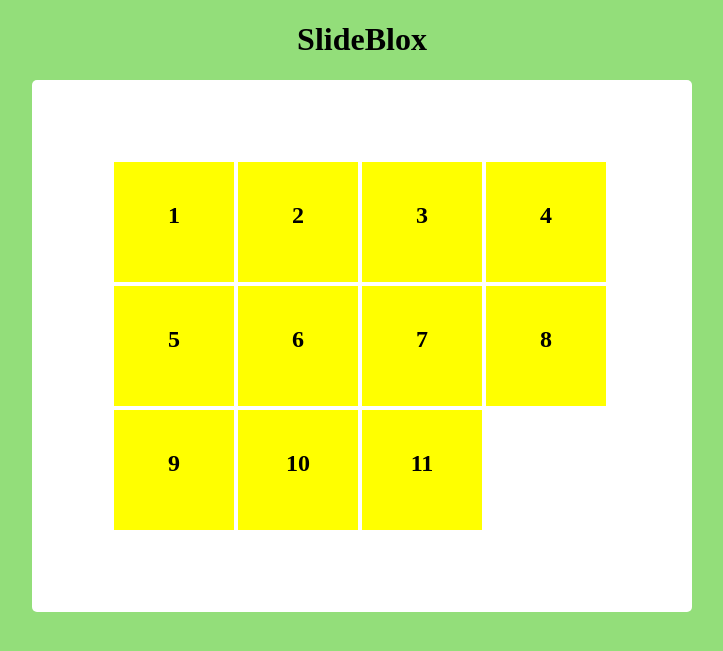
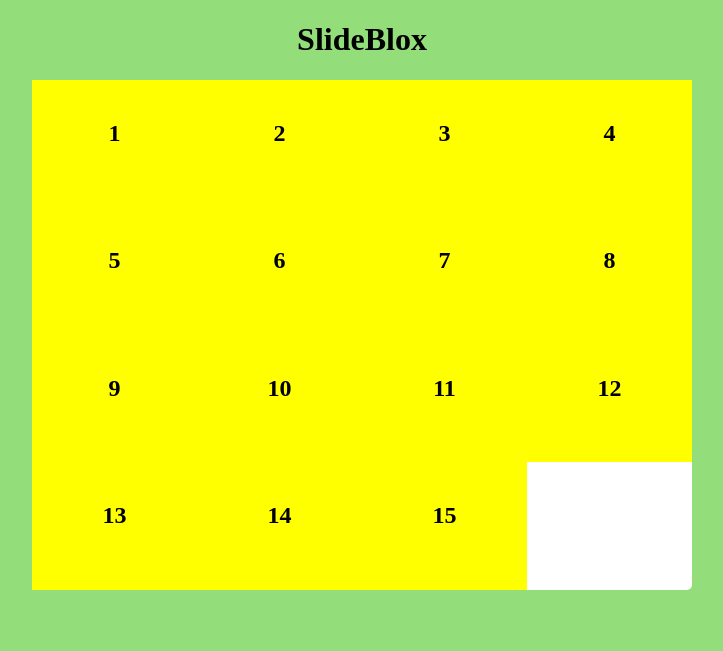
Before and after one commit to LukasChalupa/Slide_Blox, a PHP site: page / in a window 1280 px wide. Shown: the top 651 px of the page, without its empty margins (278-1001 px from the left). Run offline with PHP 8.4, Linux system fonts and the light colour scheme; some libraries are stand-ins or nearby versions.

Commit message:
minor fixes on basic interface

```diff
--- a/index.php
+++ b/index.php
@@ -3,14 +3,19 @@
 	<head>
 		<title>SlideBlox</title>
 		<link rel="stylesheet" type="text/css" href="style.css">
+		<script type = "text/javascript" src = "http://ajax.googleapis.com/ajax/libs/jquery/2.1.3/jquery.min.js"></script>
+
+	      <script type = "text/javascript" language="javascript" src="script.js">
+
+	      </script>
 	</head>
 
 	<body>
 		<h1>SlideBlox</h1>
 		<div class="content">
 			<?php
-				for ($i=1; $i < 12; $i++) {
-					echo '<div class="block" id=\"b' . $i . '"><h2>' . $i . '</h2></div>';
+				for ($i=0; $i < 15; $i++) {
+					echo '<div class="block" id="' . $i . '"><h2>' . ($i+1) . '</h2></div>';
 				}
 			?>
 			<div class="clearer"></div>
--- a/script.js
+++ b/script.js
@@ -0,0 +1,19 @@
+$(document).ready(function(){
+	var blocks = [];
+    for(i=0; i<4; i++) {
+    	blocks[i] = [];
+		for(j=0; j<4; j++) {
+			blocks[i][j] = $("#"+(i*4+j));
+			$(blocks[i][j]).css("left",25*j+"%");
+			$(blocks[i][j]).css("top",25*i+"%");
+		}
+	}
+
+
+    $(".block").click(function() {
+    	var id = $(this).attr('id');
+    	$(this).click(function(){
+    		$(this).fadeOut("slow");
+    	});
+    });
+ });
--- a/style.css
+++ b/style.css
@@ -7,7 +7,9 @@
 }
 
 .content {
+	position: relative;
 	width: 500px;
+	height: 350px;
 	padding: 80px;
 	border-radius: 5px;
 	margin: auto;
@@ -16,11 +18,11 @@
 
 .block {
 	display: block;
-	float: left;
-	width: 80px;
-	height: 80px;
+	position: absolute;
+	box-sizing: border-box;
+	width: 25%;
+	height: 25%;
 	padding: 20px;
-	margin: 2px;
 	background-color: yellow;
 	text-align: center;
 }
```
Also changed, not shown: README.md.
